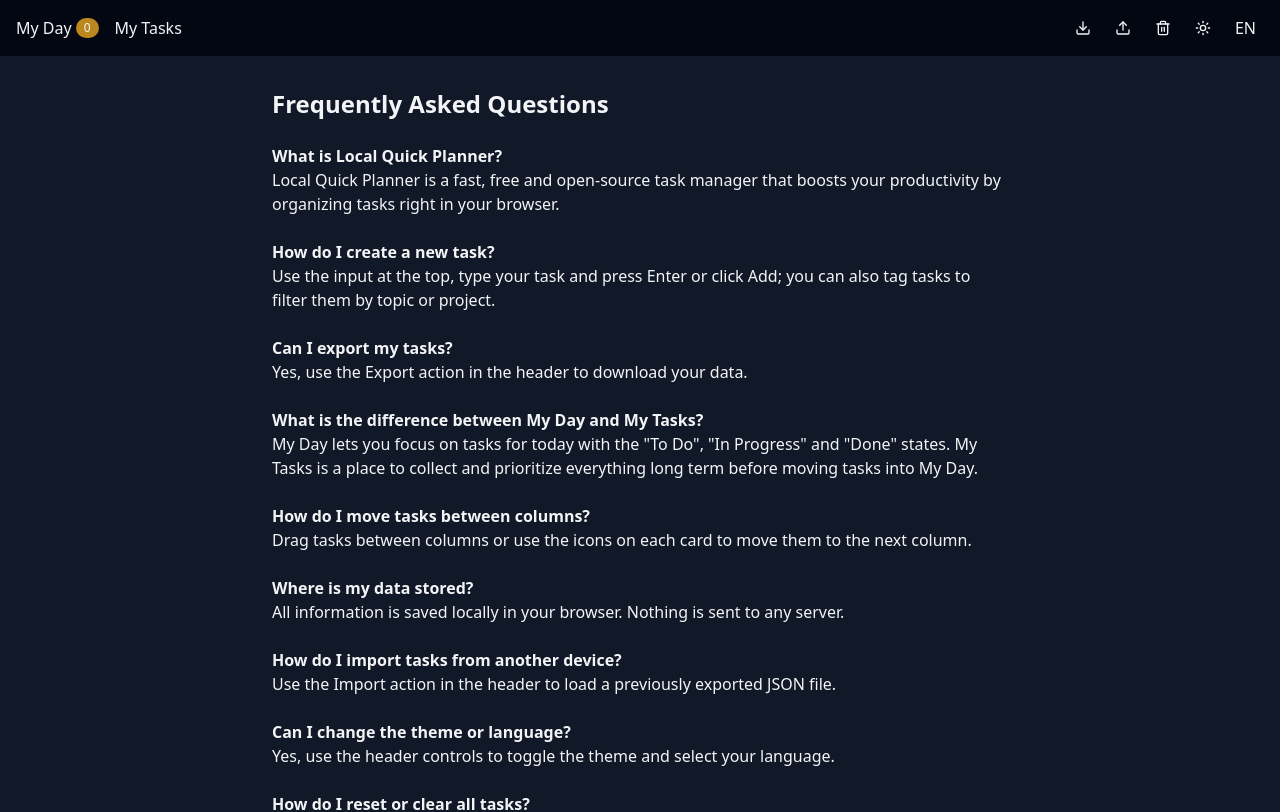
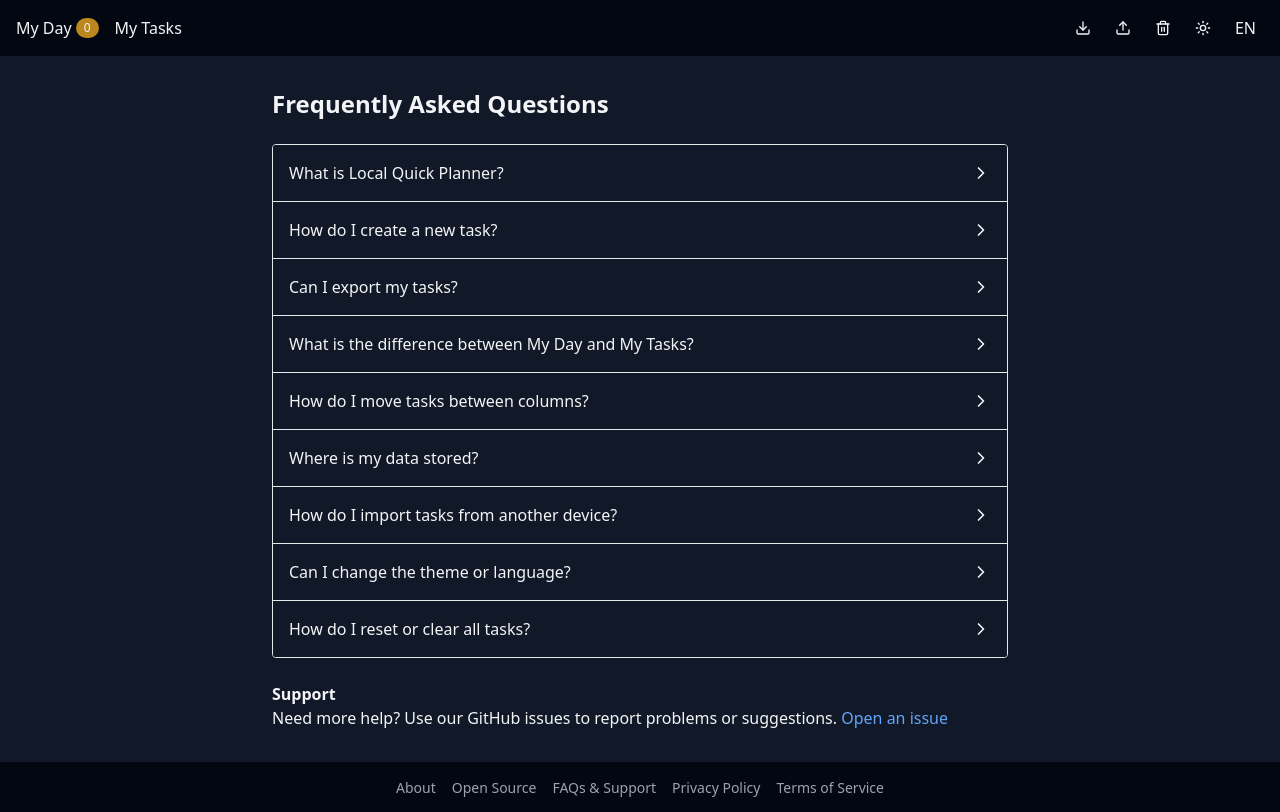
Before and after one commit to AntonioHCervantes/local-quick-planner, a Next.js app: page /faqs in a window 1280 px wide. Shown: the top 812 px of the page. Built offline with nearby package versions, Linux system fonts and the light colour scheme.

Commit message:
Style FAQs as accordion

```diff
--- a/app/faqs/page.tsx
+++ b/app/faqs/page.tsx
@@ -1,31 +1,27 @@
 'use client';
 
 import Link from 'next/link';
+import Accordion from '../../components/Accordion/Accordion';
 import { useI18n } from '../../lib/i18n';
 
 export default function FAQsPage() {
   const { t } = useI18n();
   const faqs = [
-    { q: t('faqs.q1.question'), a: t('faqs.q1.answer') },
-    { q: t('faqs.q2.question'), a: t('faqs.q2.answer') },
-    { q: t('faqs.q3.question'), a: t('faqs.q3.answer') },
-    { q: t('faqs.q4.question'), a: t('faqs.q4.answer') },
-    { q: t('faqs.q5.question'), a: t('faqs.q5.answer') },
-    { q: t('faqs.q6.question'), a: t('faqs.q6.answer') },
-    { q: t('faqs.q7.question'), a: t('faqs.q7.answer') },
-    { q: t('faqs.q8.question'), a: t('faqs.q8.answer') },
-    { q: t('faqs.q9.question'), a: t('faqs.q9.answer') },
+    { question: t('faqs.q1.question'), answer: t('faqs.q1.answer') },
+    { question: t('faqs.q2.question'), answer: t('faqs.q2.answer') },
+    { question: t('faqs.q3.question'), answer: t('faqs.q3.answer') },
+    { question: t('faqs.q4.question'), answer: t('faqs.q4.answer') },
+    { question: t('faqs.q5.question'), answer: t('faqs.q5.answer') },
+    { question: t('faqs.q6.question'), answer: t('faqs.q6.answer') },
+    { question: t('faqs.q7.question'), answer: t('faqs.q7.answer') },
+    { question: t('faqs.q8.question'), answer: t('faqs.q8.answer') },
+    { question: t('faqs.q9.question'), answer: t('faqs.q9.answer') },
   ];
 
   return (
     <div className="mx-auto max-w-3xl space-y-6 px-4 py-8">
       <h1 className="text-2xl font-bold">{t('faqs.title')}</h1>
-      {faqs.map((item, index) => (
-        <div key={index}>
-          <h2 className="font-semibold">{item.q}</h2>
-          <p>{item.a}</p>
-        </div>
-      ))}
+      <Accordion items={faqs} />
       <div>
         <h2 className="font-semibold">{t('faqs.supportTitle')}</h2>
         <p>
--- /dev/null
+++ b/components/Accordion/Accordion.tsx
@@ -0,0 +1,49 @@
+'use client';
+
+import { useState } from 'react';
+import { ChevronDown, ChevronRight } from 'lucide-react';
+
+export interface AccordionItem {
+  question: string;
+  answer: string;
+}
+
+export default function Accordion({ items }: { items: AccordionItem[] }) {
+  const [openIndex, setOpenIndex] = useState<number | null>(null);
+
+  const toggle = (index: number) => {
+    setOpenIndex(prev => (prev === index ? null : index));
+  };
+
+  return (
+    <div className="divide-y overflow-hidden rounded border shadow-sm">
+      {items.map((item, index) => {
+        const isOpen = openIndex === index;
+        return (
+          <div
+            key={index}
+            className="bg-white dark:bg-gray-900"
+          >
+            <button
+              className="flex w-full items-center justify-between p-4 text-left font-medium hover:bg-gray-50 focus:outline-none focus:ring dark:hover:bg-gray-800"
+              onClick={() => toggle(index)}
+              aria-expanded={isOpen}
+            >
+              <span>{item.question}</span>
+              {isOpen ? (
+                <ChevronDown className="h-5 w-5" />
+              ) : (
+                <ChevronRight className="h-5 w-5" />
+              )}
+            </button>
+            {isOpen && (
+              <div className="p-4 pt-0 text-sm text-gray-700 dark:text-gray-300">
+                {item.answer}
+              </div>
+            )}
+          </div>
+        );
+      })}
+    </div>
+  );
+}
```
